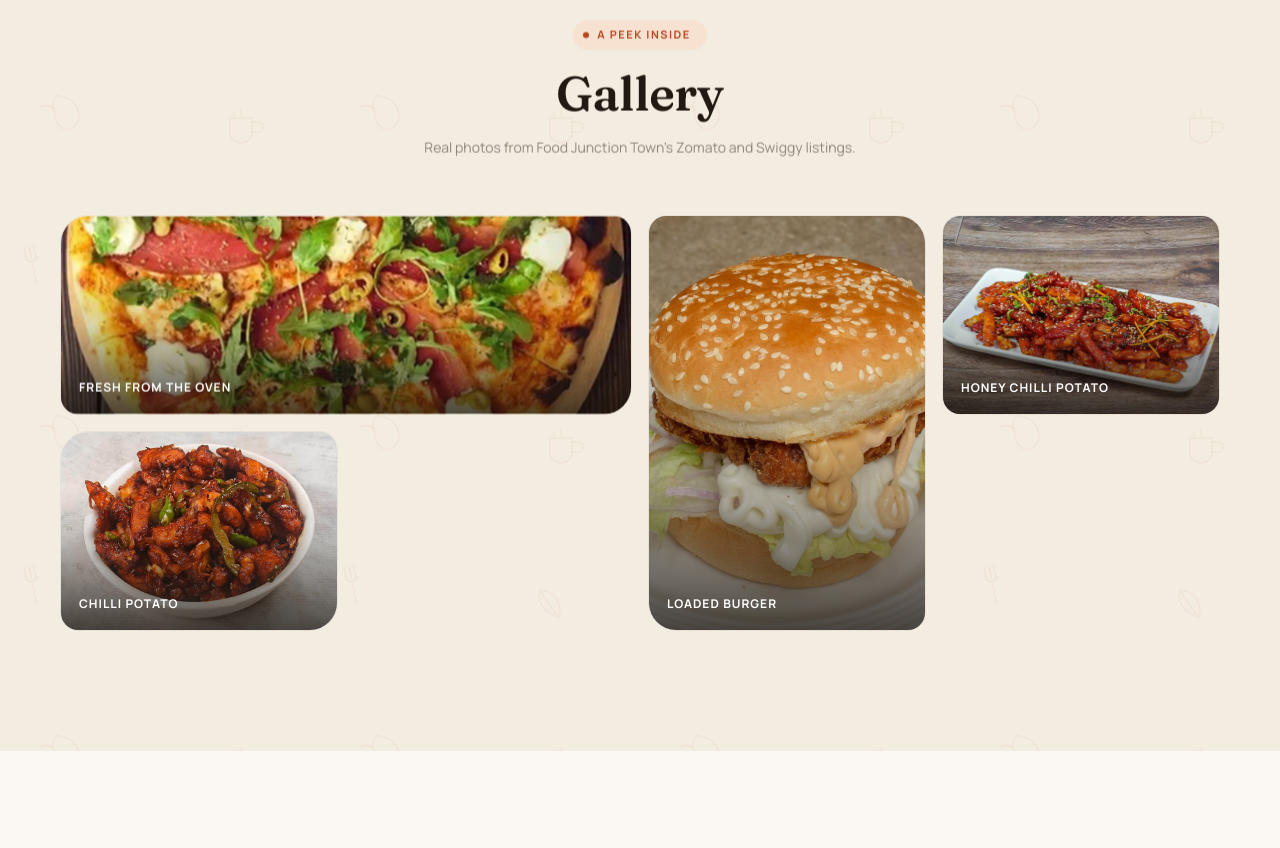
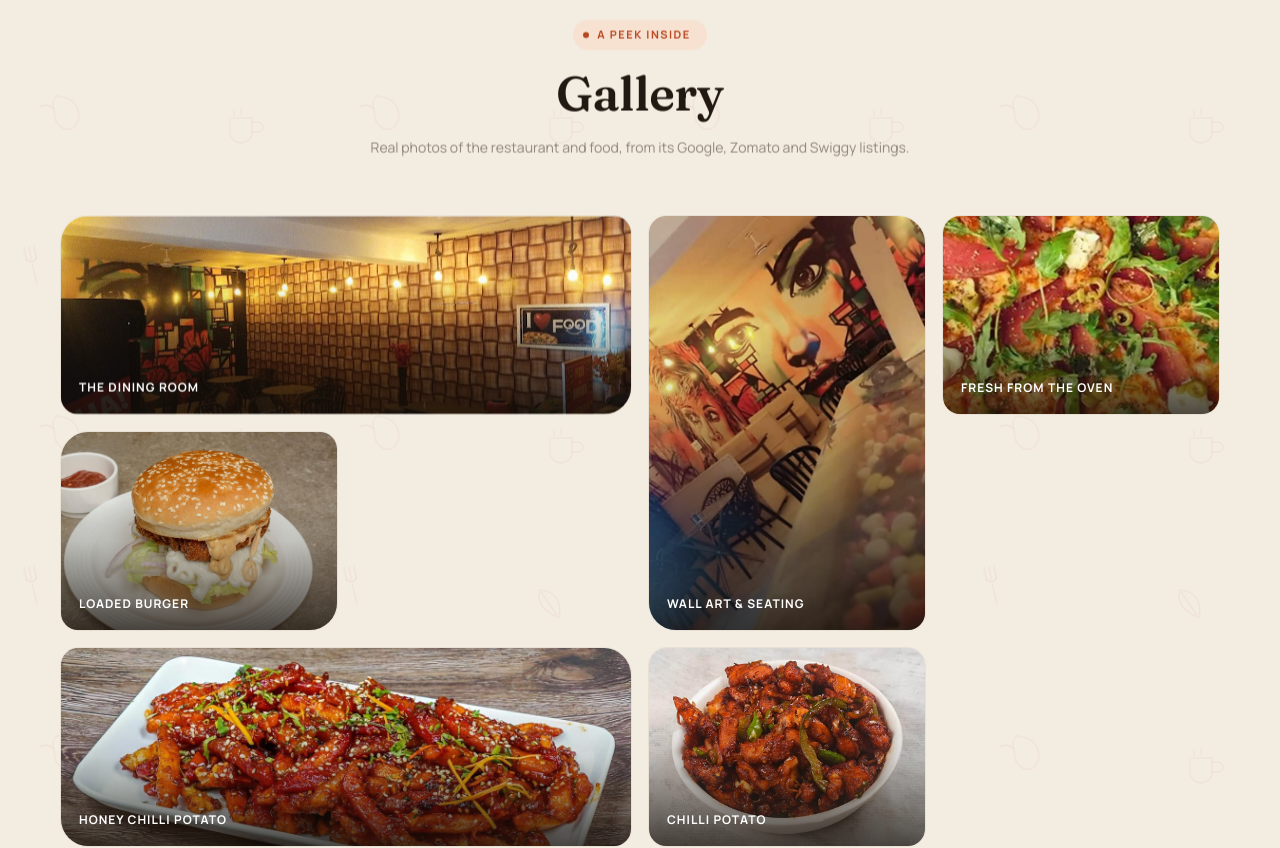
Before and after one commit to hridyaaggarwalbusiness-cmd/Food-Junction, a React (Vite) app: page / in a window 1280 px wide. Shown: the part 2020-2868 px from the top of the page. Built offline with nearby package versions, Linux system fonts and the light colour scheme.

Commit message:
Add interior and ambience photos to the gallery
Supplements the dish photos with real interior shots (dining room,
mural wall seating) so the gallery isn't food-only.

```diff
--- a/src/components/Gallery.jsx
+++ b/src/components/Gallery.jsx
@@ -3,11 +3,15 @@ import burgerCover from '../assets/restaurant/burger-cover.jpg'
 import honeyChilliPotato from '../assets/restaurant/honey-chilli-potato.jpg'
 import pizzaBanner from '../assets/restaurant/pizza-banner.jpg'
 import chilliPotato from '../assets/restaurant/chilli-potato.jpg'
+import interiorDiningRoom from '../assets/restaurant/interior-dining-room.jpg'
+import interiorWallArt from '../assets/restaurant/interior-wall-art.jpg'
 
 const tiles = [
-  { photo: pizzaBanner, label: 'Fresh From the Oven', size: 'wide' },
-  { photo: burgerCover, label: 'Loaded Burger', size: 'tall' },
-  { photo: honeyChilliPotato, label: 'Honey Chilli Potato', size: 'normal' },
+  { photo: interiorDiningRoom, label: 'The Dining Room', size: 'wide' },
+  { photo: interiorWallArt, label: 'Wall Art & Seating', size: 'tall' },
+  { photo: pizzaBanner, label: 'Fresh From the Oven', size: 'normal' },
+  { photo: burgerCover, label: 'Loaded Burger', size: 'normal' },
+  { photo: honeyChilliPotato, label: 'Honey Chilli Potato', size: 'wide' },
   { photo: chilliPotato, label: 'Chilli Potato', size: 'normal' },
 ]
 
@@ -17,7 +21,7 @@ export default function Gallery() {
       <Reveal className="section__header">
         <p className="section__eyebrow">A Peek Inside</p>
         <h2>Gallery</h2>
-        <p className="section__hint">Real photos from Food Junction Town's Zomato and Swiggy listings.</p>
+        <p className="section__hint">Real photos of the restaurant and food, from its Google, Zomato and Swiggy listings.</p>
       </Reveal>
 
       <div className="gallery__grid">
```
Also changed, not shown: src/assets/restaurant/interior-dining-room.jpg (added), src/assets/restaurant/interior-wall-art.jpg (added).
